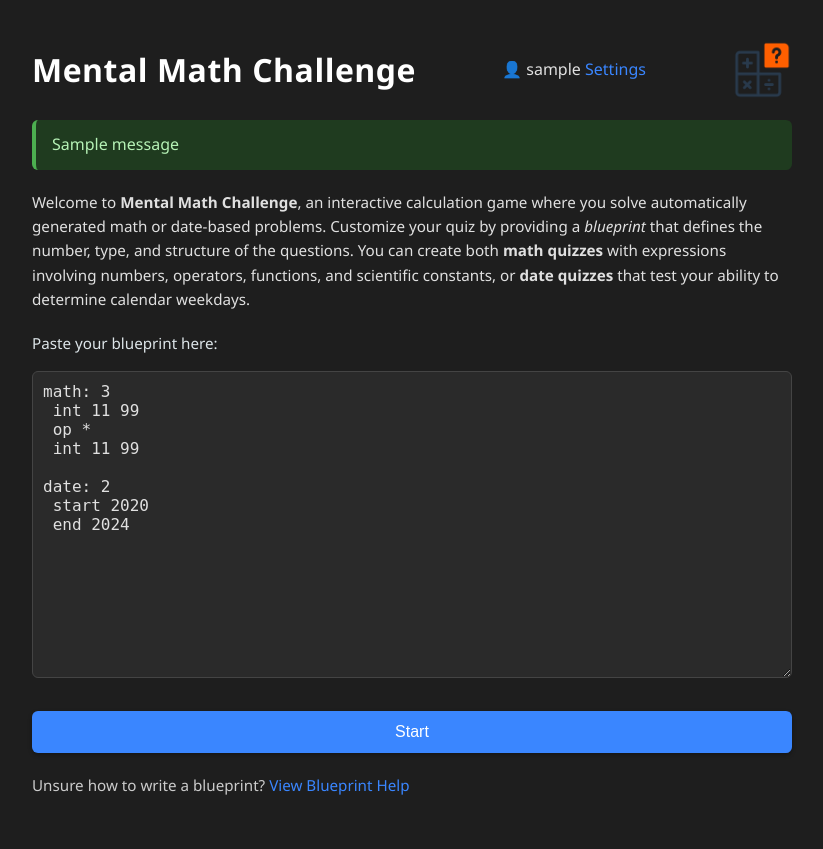
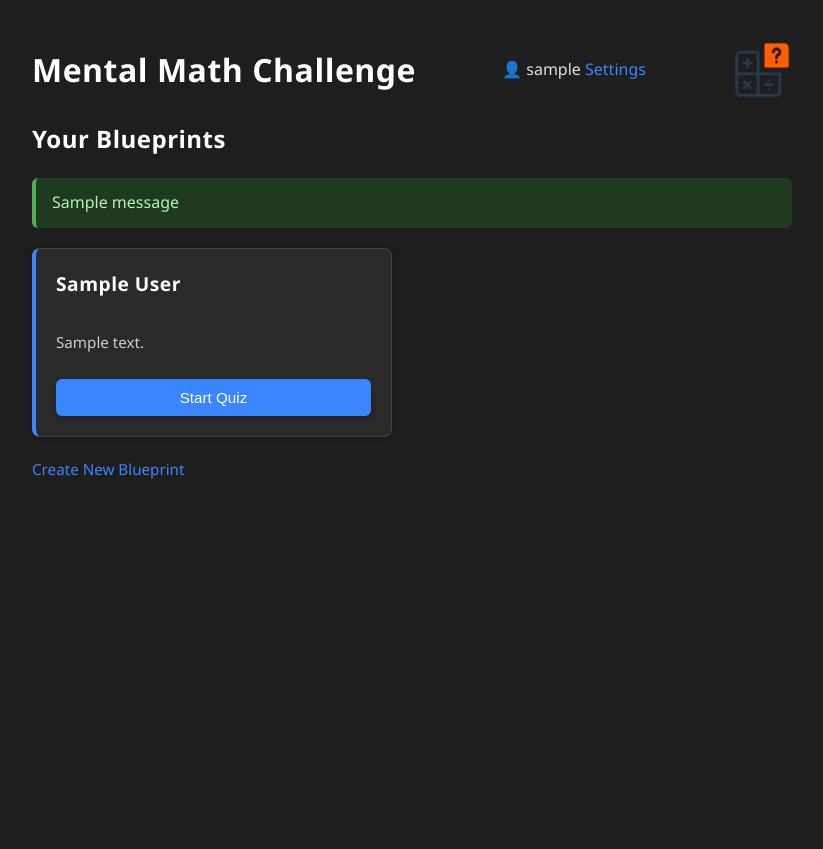
Before and after one commit to SiulRek/MentalMathChallange, a Flask app: page / in a window 1280 px wide. Shown: the whole page, without its empty margins (228-1051 px from the left). After the commit the page ends 479 px from the top, so only its background shows below. Run offline with Flask 3, Linux system fonts and the light colour scheme; the visitor is signed in with stand-in values (Sample User, id 1); tables that the repository leaves empty hold one stand-in row (values such as "Sample post"); one stand-in notice (Sample message) is shown.

Commit message:
Initial commit of blueprint storage feature and minor improvements

```diff
--- a/src/app/__init__.py
+++ b/src/app/__init__.py
@@ -46,8 +46,10 @@ def create_app():
 
     with app.app_context():
         from app.auth_service import AuthService
+        from app.blueprint_service import BlueprintService
 
         app.auth = AuthService(db=db)
+        app.bp_service = BlueprintService(db=db)
 
         from app.routes import register_routes
 
--- a/src/app/auth_service.py
+++ b/src/app/auth_service.py
@@ -115,6 +115,7 @@ class AuthService:
         return False, msg
 
     def delete_user(self, user_id):
+        print(f"Attempting to delete user with ID: {user_id}")
         user = User.query.get(user_id)
         if not user:
             return False, "User not found."
--- /dev/null
+++ b/src/app/blueprint_service.py
@@ -0,0 +1,69 @@
+import json
+
+from sqlalchemy.exc import IntegrityError
+
+from app.models import UserBlueprint
+from core.parse_blueprint_from_text import (
+    parse_blueprint_from_text,
+    UserConfigError,
+)
+
+
+class BlueprintService:
+    def __init__(self, db):
+        self.db = db
+        self._create_blueprint_table()
+
+    def _create_blueprint_table(self):
+        self.db.create_all()
+
+    def add_user_blueprint(self, user_id, name, description, blueprint_text):
+        existing = UserBlueprint.query.filter_by(
+            user_id=user_id, name=name
+        ).first()
+        if existing:
+            return False, f"Blueprint '{name}' already exists."
+
+        try:
+            blueprint = parse_blueprint_from_text(blueprint_text)
+            blueprint = json.dumps(blueprint)
+        except UserConfigError as e:
+            return False, str(e)
+
+        new_blueprint = UserBlueprint(
+            user_id=user_id,
+            name=name,
+            description=description,
+            blueprint=blueprint,
+        )
+        try:
+            self.db.session.add(new_blueprint)
+            self.db.session.commit()
+            return True, f"Blueprint '{name}' added successfully."
+        except IntegrityError:
+            self.db.session.rollback()
+            return False, "Failed to add blueprint due to integrity error."
+
+    def delete_user_blueprint(self, user_id, name):
+        blueprint = UserBlueprint.query.filter_by(
+            user_id=user_id, name=name
+        ).first()
+        if not blueprint:
+            return False, f"No blueprint named '{name}' found."
+
+        self.db.session.delete(blueprint)
+        self.db.session.commit()
+        return True, f"Blueprint '{name}' deleted."
+
+
+    def get_user_blueprints_list(self, user_id):
+        blueprints = UserBlueprint.query.filter_by(user_id=user_id).all()
+        blueprint_list = []
+        for blueprint in blueprints:
+            blueprint = {
+                "name": blueprint.name,
+                "description": blueprint.description,
+                "blueprint": blueprint.blueprint,
+            }
+            blueprint_list.append(blueprint)
+        return blueprint_list
--- a/src/app/routes.py
+++ b/src/app/routes.py
@@ -1,15 +1,12 @@
 from datetime import datetime
 from functools import wraps
+import json
 
 from flask import render_template, request, session, redirect, url_for, flash
 
 from app.email_utils import send_confirmation_email, decode_email_token
 from core.compute_quiz_results import compute_quiz_results, UserResponseError
 from core.generate_quiz import generate_quiz
-from core.parse_blueprint_from_text import (
-    parse_blueprint_from_text,
-    UserConfigError,
-)
 
 
 def register_routes(app):
@@ -23,11 +20,51 @@ def register_routes(app):
 
         return decorated
 
-    @app.route("/")
+    @app.route("/", methods=["GET"])
     def index():
         if "user_id" not in session:
             return redirect(url_for("login"))
-        return render_template("index.html")
+        user_id = session["user_id"]
+        blueprints = app.bp_service.get_user_blueprints_list(user_id)
+        blueprints.sort(key=lambda x: x["name"].lower())
+        return render_template("index.html", blueprints=blueprints)
+
+    @app.route("/create_blueprint", methods=["GET", "POST"])
+    @login_required
+    def create_blueprint():
+        if request.method == "POST":
+            name = request.form.get("name", "").strip()
+            description = request.form.get("description", "").strip()
+            blueprint_text = request.form.get("blueprint", "").strip()
+
+            if not name or not blueprint_text:
+                flash("Name and blueprint text cannot be empty.", "error")
+                return render_template(
+                    "create_blueprint.html",
+                    name=name,
+                    description=description,
+                    blueprint=blueprint_text,
+                )
+
+            success, message = app.bp_service.add_user_blueprint(
+                user_id=session["user_id"],
+                name=name,
+                description=description,
+                blueprint_text=blueprint_text,
+            )
+            if success:
+                return redirect(url_for("index"))
+            flash(message, "error")
+            return render_template(
+                "create_blueprint.html",
+                name=name,
+                description=description,
+                blueprint=blueprint_text,
+            )
+
+        return render_template(
+            "create_blueprint.html", name="", description="", blueprint=""
+        )
 
     @app.route("/help")
     def help_page():
@@ -46,7 +83,9 @@ def register_routes(app):
                 return render_template("register.html")
 
             success, message = app.auth.add_pending_user(
-                email, username, password
+                email=email,
+                username=username,
+                password=password,
             )
             if success:
                 send_confirmation_email(email)
@@ -136,7 +175,8 @@ def register_routes(app):
     def delete_account():
         if request.method == "POST":
             if request.form.get("confirm") == "yes":
-                app.auth.delete_user(session["user_id"])
+                user_id = session["user_id"]
+                app.auth.delete_user(user_id)
                 session.clear()
                 flash("Your account has been deleted.", "info")
                 return redirect(url_for("login"))
@@ -148,14 +188,9 @@ def register_routes(app):
     @app.route("/start", methods=["POST"])
     @login_required
     def start():
-        blueprint_text = request.form.get("blueprint", "")
-        try:
-            blueprint = parse_blueprint_from_text(blueprint_text)
-            quiz = generate_quiz(blueprint)
-        except UserConfigError as e:
-            return render_template(
-                "index.html", blueprint_text=blueprint_text, error=str(e)
-            )
+        blueprint = request.form.get("blueprint", "")
+        blueprint = json.loads(blueprint)
+        quiz = generate_quiz(blueprint)
 
         user_id = session["user_id"]
         session[f"quiz_{user_id}"] = quiz
--- a/src/run.py
+++ b/src/run.py
@@ -3,15 +3,15 @@ import os
 from app import create_app
 
 if os.getenv("RUNNING_LOCALLY", "False") == "true":
+    pass
+    # import shutil
 
-    import shutil
-
-    instance_paths = [os.path.join("src", "instance"), "instance"]
-    for instance_path in instance_paths:
-        if os.path.exists(instance_path):
-            print(f"Removing existing instance directory: {instance_path}")
-            shutil.rmtree(instance_path)
-            break
+    # instance_paths = [os.path.join("src", "instance"), "instance"]
+    # for instance_path in instance_paths:
+    #     if os.path.exists(instance_path):
+    #         print(f"Removing existing instance directory: {instance_path}")
+    #         shutil.rmtree(instance_path)
+    #         break
 
 
 app = create_app()
--- a/src/static/style.css
+++ b/src/static/style.css
@@ -405,6 +405,48 @@ button[type="submit"] {
   color: #cccccc;
 }
 
+/* ──────────────────────────────── */
+/* Blueprint Cards Grid            */
+/* ──────────────────────────────── */
+.blueprint-grid {
+  display: flex;
+  flex-wrap: wrap;
+  gap: 16px;
+  margin-top: 20px;
+}
+
+.blueprint-card {
+  background-color: #2a2a2a;
+  border: 1px solid #444;
+  border-left: 4px solid #3a86ff;
+  padding: 20px;
+  border-radius: 8px;
+  width: 100%;
+  max-width: 360px;
+  box-shadow: 0 1px 4px rgba(0,0,0,0.25);
+  display: flex;
+  flex-direction: column;
+  justify-content: space-between;
+}
+
+.blueprint-card h3 {
+  margin-bottom: 10px;
+  font-size: 1.2em;
+  color: #ffffff;
+}
+
+.blueprint-card p {
+  flex-grow: 1;
+  font-size: 0.95em;
+  color: #cccccc;
+  margin-bottom: 15px;
+}
+
+.blueprint-card button {
+  align-self: flex-start;
+  padding: 10px 16px;
+  font-size: 0.95em;
+}
 
 /* ──────────────────────────────── */
 /* Responsive Design               */
--- a/src/templates/index.html
+++ b/src/templates/index.html
@@ -2,7 +2,7 @@
 <html lang="en">
 <head>
   <meta charset="UTF-8">
-  <title>Mental Math Challenge</title>
+  <title>Your Blueprints</title>
   <link rel="stylesheet" href="{{ url_for('static', filename='style.css') }}">
   <link rel="icon" type="image/png" href="{{ url_for('static', filename='icon.png') }}">
 </head>
@@ -14,9 +14,10 @@
         <span>👤 {{ session.username }}</span>
         <a href="{{ url_for('user_settings') }}">Settings</a>
       </div>
-
       <img src="{{ url_for('static', filename='icon.png') }}" alt="Logo" class="app-logo">
     </div>
+
+    <h2>Your Blueprints</h2>
 
     {% with messages = get_flashed_messages(with_categories=true) %}
       {% if messages %}
@@ -26,32 +27,25 @@
       {% endif %}
     {% endwith %}
 
-    <p>
-      Welcome to <strong>Mental Math Challenge</strong>, an interactive calculation game where you solve
-      automatically generated math or date-based problems. Customize your quiz by providing a <em>blueprint</em>
-      that defines the number, type, and structure of the questions. You can create both <strong>math quizzes</strong>
-      with expressions involving numbers, operators, functions, and scientific constants, or <strong>date quizzes</strong>
-      that test your ability to determine calendar weekdays.
-    </p>
-
-    {% if error %}
-      <div class="blueprint-error">
-        {{ error }}
-      </div>
+    {% if blueprints %}
+      <form method="post" action="{{ url_for('start') }}">
+        <div class="blueprint-grid">
+          {% for blueprint in blueprints %}
+            <div class="blueprint-card">
+              <h3>{{ blueprint.name }}</h3>
+              <p>{{ blueprint.description or "No description provided." }}</p>
+              <button type="submit" name="blueprint" value="{{ blueprint.blueprint }}">
+                Start Quiz
+              </button>
+            </div>
+          {% endfor %}
+        </div>
+      </form>
+    {% else %}
+      <p>No blueprints available.</p>
     {% endif %}
 
-    <form action="{{ url_for('start') }}" method="post">
-      <p class="blueprint-instruction">Paste your blueprint here:</p>
-      <textarea id="blueprint" name="blueprint" rows="15">{{
-        blueprint_text or
-        'math: 3\n int 11 99\n op *\n int 11 99\n\ndate: 2\n start 2020\n end 2024'
-      }}</textarea>
-
-      <button type="submit">Start</button>
-      <p class="blueprint-help-link">
-        Unsure how to write a blueprint? <a href="{{ url_for('help_page') }}">View Blueprint Help</a>
-      </p>
-    </form>
+    <p><a href="{{ url_for('create_blueprint') }}">Create New Blueprint</a></p>
   </div>
 </body>
 </html>
```
Also changed, not shown: src/app/models.py (+49 -1 lines), src/core/blueprint_service.py (deleted, +0 -81 lines), src/templates/_index.html (added, +57 -0 lines), src/templates/create_blueprint.html (added, +51 -0 lines), src/tests/blueprint_service_test.py (added, +137 -0 lines).
